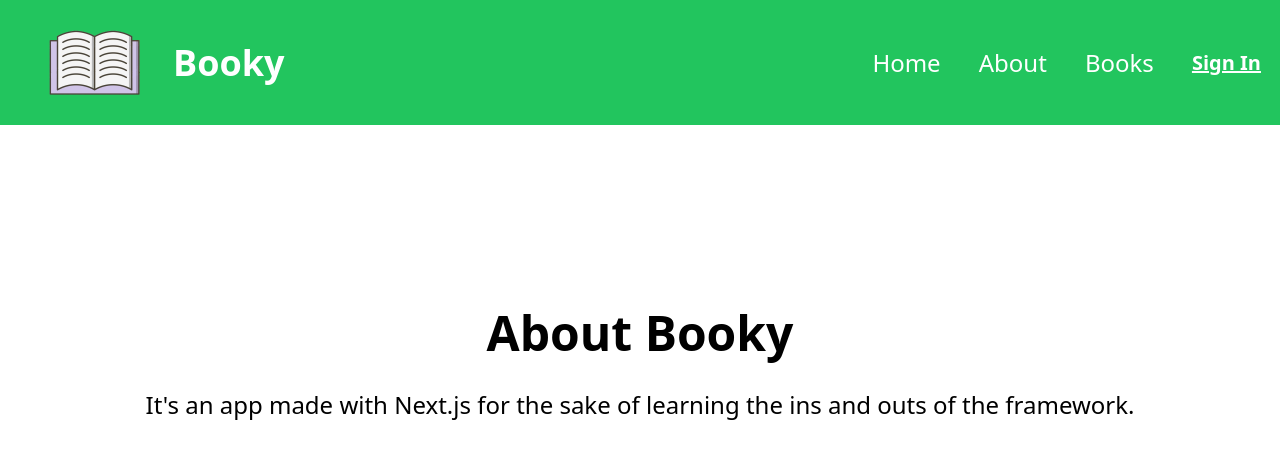
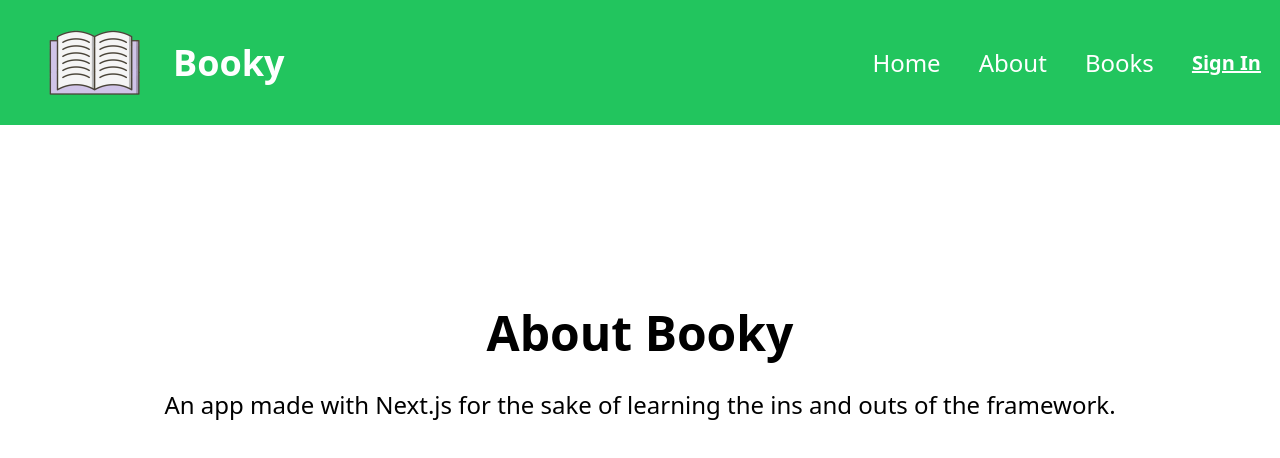
Before and after one commit to Alek-Jakim/booky, a Next.js app: page /about in a window 1280 px wide. Shown: the top 458 px of the page. Built offline with nearby package versions, Linux system fonts and the light colour scheme; no server answers.

Commit message:
remove character

```diff
--- a/app/about/page.tsx
+++ b/app/about/page.tsx
@@ -3,8 +3,8 @@ const AboutPage = () => {
     <div className="flex flex-col justify-center items-center h-3/5 gap-8">
       <span className="font-bold text-5xl">About Booky</span>
       <span className="text-2xl">
-        It's an app made with Next.js for the sake of learning the ins and outs
-        of the framework.
+        An app made with Next.js for the sake of learning the ins and outs of
+        the framework.
       </span>
     </div>
   );
```
